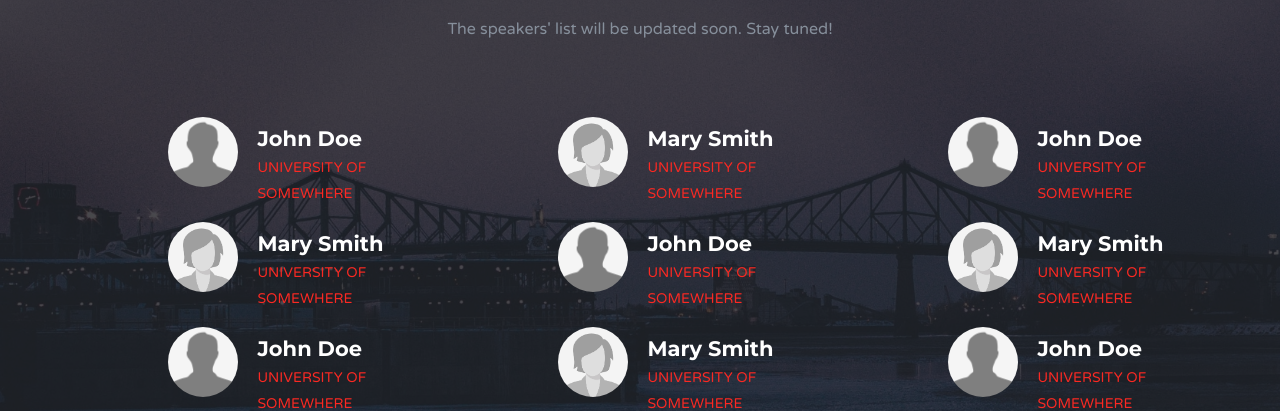
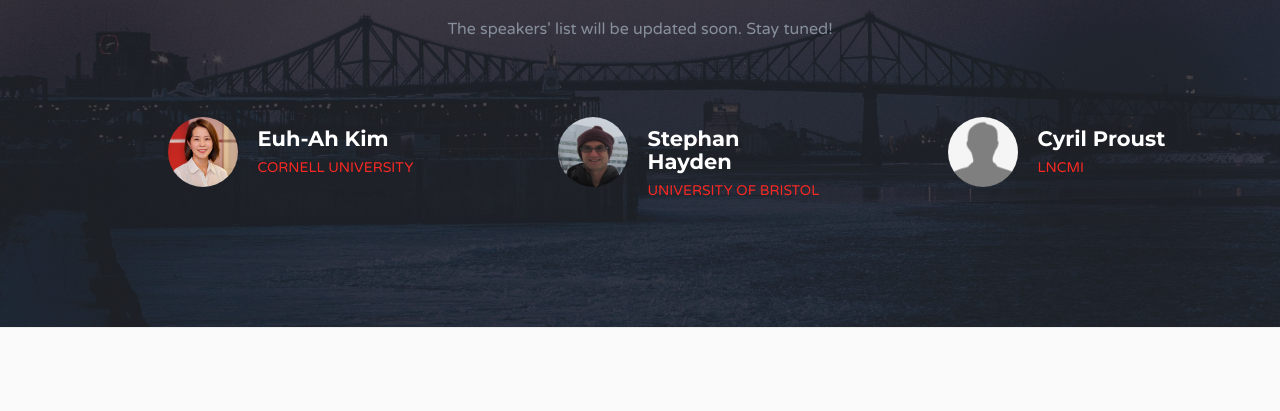
Before and after one commit to marie-eveboulanger/cifar2018, a plain HTML site: page index.html in a window 1280 px wide. Shown: the part 2788-3199 px from the top of the page. Drawn offline with Linux system fonts and the light colour scheme.

Commit message:
update speakers list

```diff
--- a/index.html
+++ b/index.html
@@ -253,39 +253,39 @@
 			<div class="row">
 				<div class="col-md-3 col-md-offset-1">
 					<div class="testimonial grow">
-						<a href="https://www.google.ca">
+						<a href="http://eunahkim.ccmr.cornell.edu">
 						<div class="testimonial-meta">
-							<img src="./img/placeholder_man.jpg" alt="">
-							<h3 class="white-text">John Doe</h3>
-							<span>University of somewhere</span>
+							<img src="./img/kim.jpg" alt="">
+							<h3 class="white-text">Euh-Ah Kim</h3>
+							<span>Cornell University</span>
 						</div>
 						</a>
 					</div>
 				</div>
 				<div class="col-md-3 col-md-offset-1">
 					<div class="testimonial grow">
-						<a href="LINK_TO_ABSTRACT">
+						<a href="http://www.bristol.ac.uk/physics/people/stephen-m-hayden/overview.html">
 						<div class="testimonial-meta">
-							<img src="./img/placeholder_woman.png" alt="">
-							<h3 class="white-text">Mary Smith</h3>
-							<span>University of somewhere</span>
+							<img src="./img/hayden.jpg" alt="">
+							<h3 class="white-text">Stephan Hayden</h3>
+							<span>University of Bristol</span>
 						</div>
 						</a>
 					</div>
 				</div>
 				<div class="col-md-3 col-md-offset-1">
 					<div class="testimonial grow">
-						<a href="LINK_TO_ABSTRACT">
+						<a href="http://www.toulouse.lncmi.cnrs.fr/spip.php?article328&lang=en">
 						<div class="testimonial-meta">
 							<img src="./img/placeholder_man.jpg" alt="">
-							<h3 class="white-text">John Doe</h3>
-							<span>University of somewhere</span>
+							<h3 class="white-text">Cyril Proust</h3>
+							<span>LNCMI</span>
 						</div>
 						</a>
 					</div>
 				</div>
 
-				<div class="col-md-3 col-md-offset-1">
+				<!-- <div class="col-md-3 col-md-offset-1">
 					<div class="testimonial grow">
 						<a href="LINK_TO_ABSTRACT">
 						<div class="testimonial-meta">
@@ -386,7 +386,7 @@
 						</a>
 					</div>
 				</div>
-
+ -->
 			</div>
 			<!-- /Row -->
 
```
Also changed, not shown: img/hayden.jpg (added), img/kim.jpg (added).
